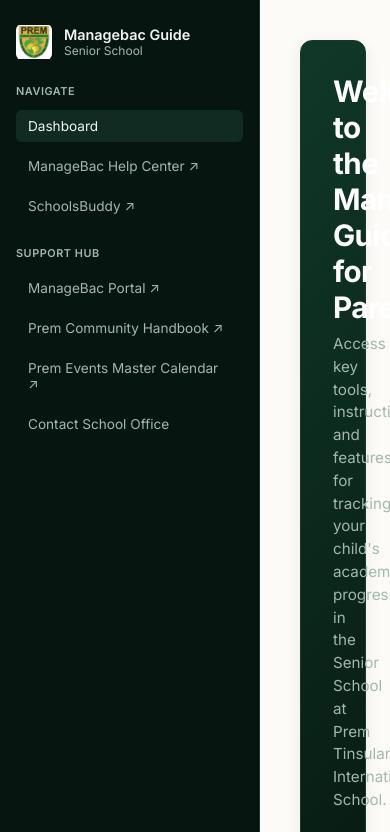
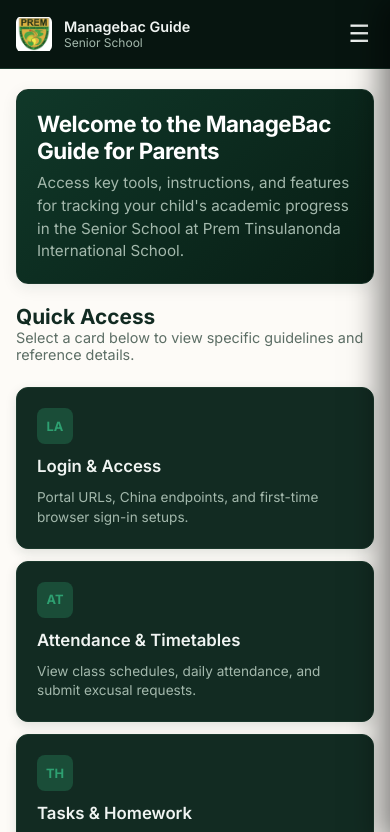
Before and after one commit to gudrunbjorg/SSmanagebacforparents, a plain HTML site: page index.html in a window 390 px wide. Shown: the top 832 px of the page. Drawn offline with Linux system fonts and the light colour scheme.

Commit message:
Add files via upload

```diff
--- a/index.html
+++ b/index.html
@@ -48,6 +48,14 @@
             gap: 24px;
             flex-shrink: 0;
             color: var(--text-main);
+            transition: all 0.3s ease;
+        }
+
+        .brand-container {
+            display: flex;
+            align-items: center;
+            justify-content: space-between;
+            width: 100%;
         }
 
         .brand {
@@ -72,6 +80,23 @@
         .brand-subtitle {
             font-size: 0.75rem;
             color: var(--text-muted);
+        }
+
+        /* Mobile Menu Toggle Button */
+        .menu-toggle {
+            display: none;
+            background: none;
+            border: none;
+            color: var(--text-main);
+            font-size: 1.5rem;
+            cursor: pointer;
+            padding: 4px;
+        }
+
+        .nav-wrapper {
+            display: flex;
+            flex-direction: column;
+            gap: 24px;
         }
 
         .nav-section {
@@ -157,7 +182,7 @@
             color: var(--text-muted-dark);
         }
 
-        /* Grid System (Forced 3 per row) */
+        /* Grid System (3 per row) */
         .grid-container {
             display: grid;
             grid-template-columns: repeat(3, 1fr);
@@ -213,7 +238,7 @@
             overflow: hidden;
         }
 
-        /* Slide-over Drawer (850px) */
+        /* Slide-over Drawer */
         .drawer-overlay {
             position: fixed;
             top: 0;
@@ -238,7 +263,7 @@
             top: 0;
             right: -850px;
             width: 850px;
-            max-width: 90vw;
+            max-width: 100vw;
             height: 100vh;
             background-color: var(--card-bg);
             border-left: 1px solid var(--border-color);
@@ -374,10 +399,69 @@
             box-shadow: 0 20px 40px rgba(0,0,0,0.6);
         }
 
-        /* Responsive Fallback for Tablet/Mobile Screens */
-        @media (max-width: 900px) {
+        /* ===================================================
+           RESPONSIVE MOBILE & TABLET STYLES
+           =================================================== */
+
+        @media (max-width: 1024px) {
             .grid-container {
-                grid-template-columns: repeat(1, 1fr);
+                grid-template-columns: repeat(2, 1fr);
+            }
+        }
+
+        @media (max-width: 768px) {
+            body {
+                flex-direction: column;
+            }
+
+            aside {
+                width: 100%;
+                border-right: none;
+                border-bottom: 1px solid var(--border-color);
+                padding: 16px;
+                gap: 0;
+            }
+
+            .menu-toggle {
+                display: block;
+            }
+
+            .nav-wrapper {
+                display: none;
+                flex-direction: column;
+                gap: 16px;
+                margin-top: 16px;
+                padding-top: 16px;
+                border-top: 1px solid var(--border-color);
+            }
+
+            .nav-wrapper.active {
+                display: flex;
+            }
+
+            main {
+                padding: 20px 16px;
+            }
+
+            .hero-banner {
+                padding: 20px;
+                margin-bottom: 20px;
+            }
+
+            .hero-banner h1 {
+                font-size: 1.4rem;
+            }
+
+            .grid-container {
+                grid-template-columns: 1fr;
+                gap: 12px;
+            }
+
+            .drawer {
+                width: 100vw;
+                max-width: 100vw;
+                right: -100vw;
+                padding: 20px 16px;
             }
         }
     </style>
@@ -386,6 +470,7 @@
 
     <!-- Sidebar Navigation -->
     <aside>
+        <div class="brand-container">
             <div class="brand">
                 <img src="images/prem_logo.jpg" alt="Prem Logo" class="brand-logo-img">
                 <div>
@@ -393,7 +478,10 @@
                     <div class="brand-subtitle">Senior School</div>
                 </div>
             </div>
+            <button class="menu-toggle" id="menuToggle" onclick="toggleMobileMenu()">☰</button>
+        </div>
 
+        <div class="nav-wrapper" id="navWrapper">
             <div class="nav-section">
                 <div class="nav-label">NAVIGATE</div>
                 <a href="#" class="nav-link active">Dashboard</a>
@@ -407,6 +495,7 @@
                 <a href="https://sites.google.com/ptis.ac.th/premcommunityhandbookonline?usp=sharing" target="_blank" rel="noopener" class="nav-link">Prem Community Handbook ↗</a>
                 <a href="https://docs.google.com/document/d/1tZ7r3axHLaEqbcWVyPGwLe2Q-uQZF7y9B9XjX-bHgss/edit?usp=sharing" target="_blank" rel="noopener" class="nav-link">Prem Events Master Calendar ↗</a>
                 <a class="nav-link" onclick="openDrawer('contact')">Contact School Office</a>
+            </div>
         </div>
     </aside>
 
@@ -619,6 +708,13 @@
             }
         };
 
+        function toggleMobileMenu() {
+            const navWrapper = document.getElementById('navWrapper');
+            const toggleBtn = document.getElementById('menuToggle');
+            navWrapper.classList.toggle('active');
+            toggleBtn.innerText = navWrapper.classList.contains('active') ? '✕' : '☰';
+        }
+
         function openDrawer(key) {
             const data = cardDetails[key];
             if (!data) return;
@@ -629,6 +725,10 @@
 
             document.getElementById('drawerOverlay').classList.add('active');
             document.getElementById('drawer').classList.add('active');
+
+            // Close mobile nav automatically if a drawer is opened from menu link
+            document.getElementById('navWrapper').classList.remove('active');
+            document.getElementById('menuToggle').innerText = '☰';
         }
 
         function closeDrawer() {
```
Lines whose indentation alone changed are shown as unchanged.
